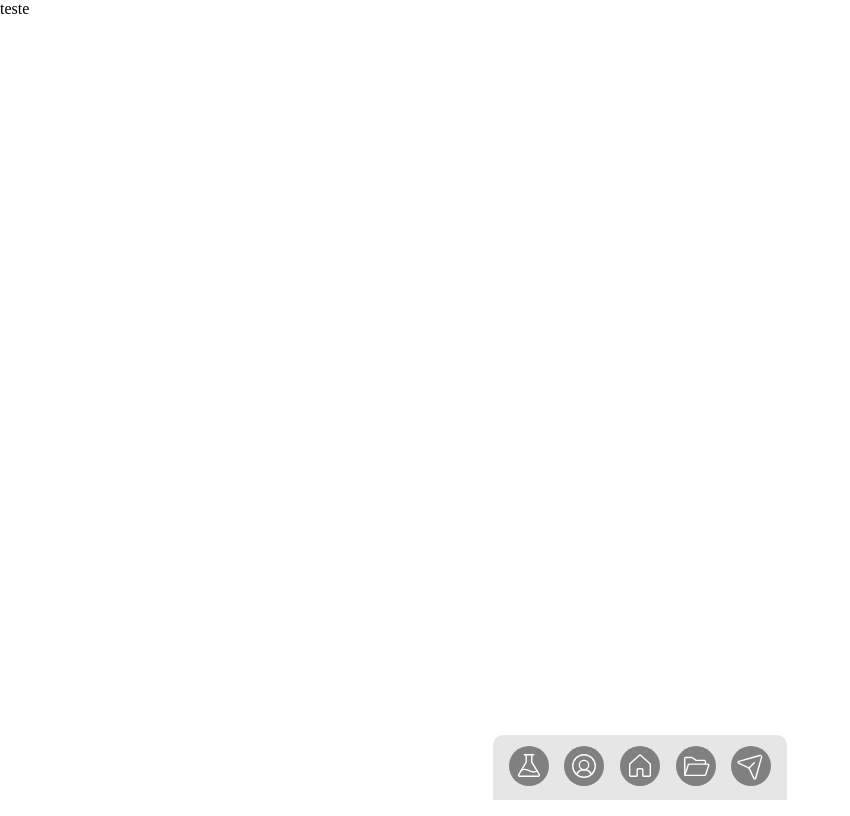
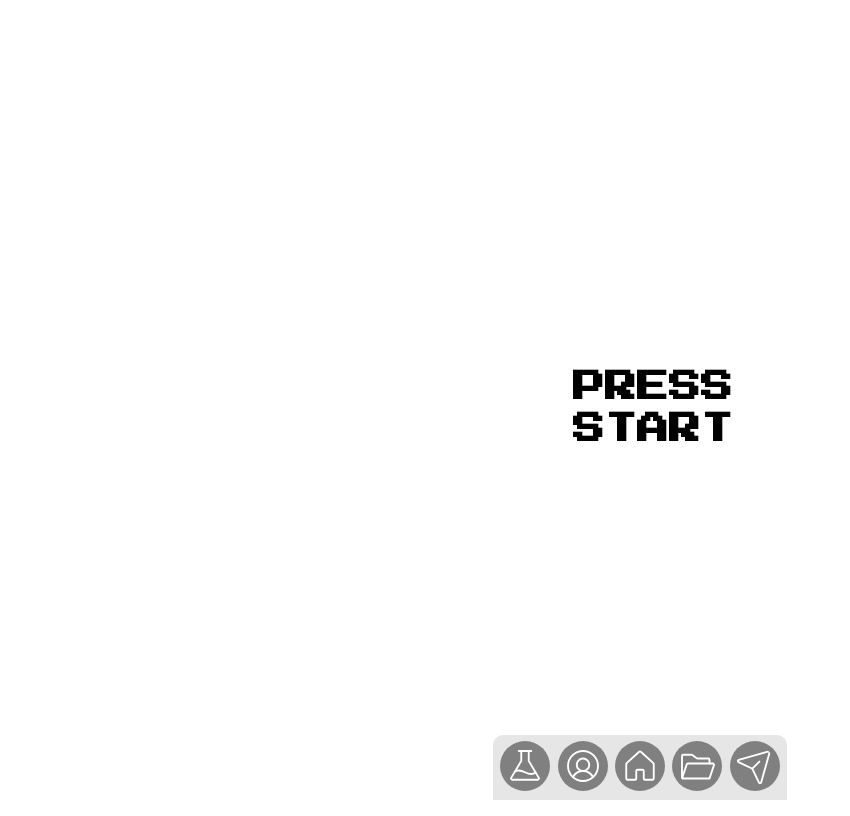
Before and after one commit to joaomattedi/joaomattedi.github.io, a React (Vite) app: page / in a window 1280 px wide. Shown: the whole page, without its empty margins (0-850 px from the left). Built offline with nearby package versions, Linux system fonts and the light colour scheme.

Commit message:
change portfolio idea, start using styled components. I need to make createGlobalStyle work kk

```diff
--- a/index.html
+++ b/index.html
@@ -4,7 +4,10 @@
     <meta charset="UTF-8" />
     <link rel="icon" type="image/svg+xml" href="/vite.svg" />
     <meta name="viewport" content="width=device-width, initial-scale=1.0" />
-    <title>Vite + React + TS</title>
+    <title>João Mattedi</title>
+    <link rel="preconnect" href="https://fonts.googleapis.com">
+    <link rel="preconnect" href="https://fonts.gstatic.com" crossorigin>
+    <link href="https://fonts.googleapis.com/css2?family=Press+Start+2P&display=swap" rel="stylesheet">
   </head>
   <body>
     <div id="root"></div>
--- a/package.json
+++ b/package.json
@@ -24,6 +24,7 @@
     "@types/react": "^18.0.15",
     "@types/react-dom": "^18.0.6",
     "@types/react-router-dom": "^5.3.3",
+    "@types/styled-components": "^5.1.26",
     "@typescript-eslint/eslint-plugin": "^5.31.0",
     "@typescript-eslint/parser": "^5.31.0",
     "@vitejs/plugin-react": "^2.0.0",
--- /dev/null
+++ b/src/components/PressStart.tsx/index.tsx
@@ -0,0 +1,17 @@
+import React from 'react';
+import { Title, Wrapper, Container } from './style';
+
+export default function PressStart() {
+  return (
+    <Container>
+      <Wrapper>
+        <Title>
+          PRESS
+        </Title>
+        <Title>
+          START
+        </Title>
+      </Wrapper>
+    </Container>
+  );
+}
--- /dev/null
+++ b/src/components/PressStart.tsx/style.tsx
@@ -0,0 +1,23 @@
+import styled from 'styled-components';
+
+export const Title = styled.h1`
+  font-family: 'Press Start 2P', cursive;
+  font-size: 2rem;
+  margin: 0;
+  padding: 5px;
+  text-align: center;
+  width: 100%;
+`;
+
+export const Wrapper = styled.div`
+
+`;
+
+export const Container = styled.div`
+  align-items: center;
+  display: flex;
+  flex-wrap: wrap;
+  height: 100vh;
+  justify-content: center;
+  width: 100vw;
+`;
--- a/src/index.css
+++ /dev/null
@@ -1,5 +0,0 @@
-*{
-  margin: 0;
-  padding: 0;
-  box-sizing: border-box;
-}
--- a/src/main.tsx
+++ b/src/main.tsx
@@ -1,7 +1,6 @@
 import React from 'react';
 import ReactDOM from 'react-dom/client';
 import App from './App';
-import './index.css';
 
 ReactDOM.createRoot(document.getElementById('root') as HTMLElement).render(
   <React.StrictMode>
--- a/src/pages/Home.tsx
+++ b/src/pages/Home.tsx
@@ -1,9 +1,10 @@
 import React from 'react';
+import PressStart from '../components/PressStart.tsx';
 
 export default function Home() {
   return (
     <div className="home-container">
-      <div>teste</div>
+      <PressStart />
     </div>
   );
 }
```
Also changed, not shown: src/App.css (deleted, +0 -41 lines), src/globalStyle.tsx (added, +13 -0 lines), 1 other file (tests, documents, lock files or other folders).
